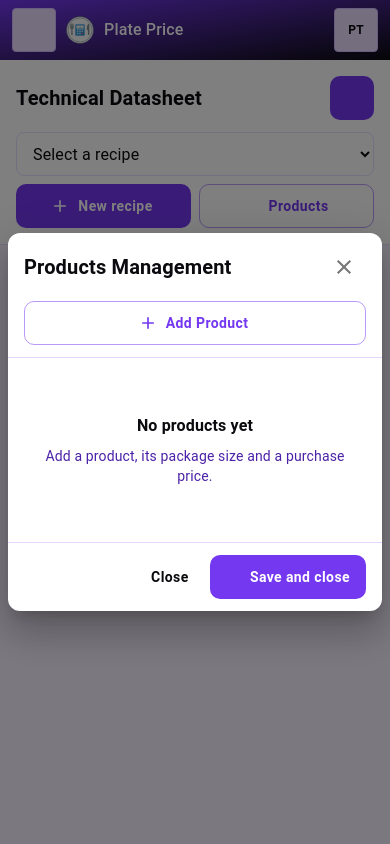
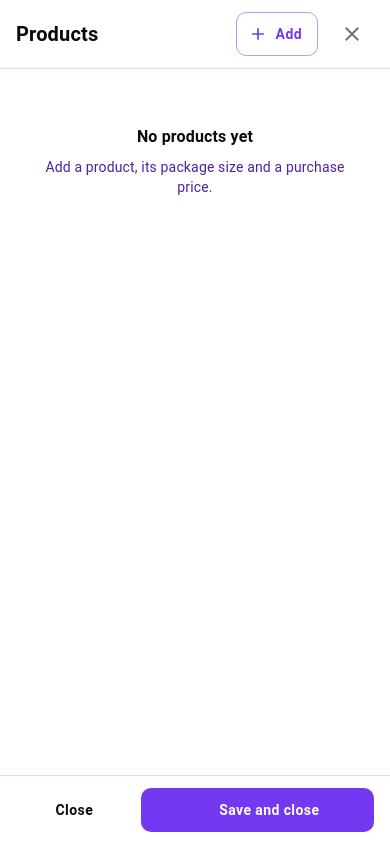
Before and after one commit to TheDevLion/plate-price, a React (Vite) app: page /#/ in a window 390 px wide. Both pictures are taken after a click on the button "Products". Built offline with nearby package versions, Linux system fonts and the light colour scheme; some icons are missing.

Commit message:
fix(products): 🐛 improve mobile editor and price fields

```diff
--- a/src/components/PlatePrice/product/ProductModal.tsx
+++ b/src/components/PlatePrice/product/ProductModal.tsx
@@ -54,6 +54,7 @@ export const ProductsModal = ({ onClose }: Props) => {
     const handleAddProduct = () => {
         const newProd: Product = makeProduct(getNextId(), "", 1, "", []);
         setProducts([...products, newProd])
+        requestAnimationFrame(() => document.getElementById(`product-name-${productId(newProd)}`)?.focus());
     };
 
     const handleDeleteProduct = (id: string) => {
@@ -73,6 +74,7 @@ export const ProductsModal = ({ onClose }: Props) => {
             ) : p
         );
         setProducts(updated)
+        requestAnimationFrame(() => document.getElementById(`price-description-${priceId(newPrice)}`)?.focus());
     };
 
     const handleChangeProduct = (id: string, field: "name" | "quantity" | "unit", value: number | string) => {
@@ -135,10 +137,17 @@ export const ProductsModal = ({ onClose }: Props) => {
                 fullWidth
                 maxWidth="lg"
                 aria-labelledby={titleId}
-                slotProps={{ paper: { component: "form", onSubmit: saveChanges, sx: { m: { xs: 1, sm: 4 }, width: { xs: "calc(100% - 16px)", sm: "calc(100% - 64px)" }, maxHeight: "90dvh" } } }}
+                slotProps={{ paper: { component: "form", onSubmit: saveChanges, sx: {
+                    m: { xs: 1, sm: 4 },
+                    width: { xs: "calc(100% - 16px)", sm: "calc(100% - 64px)" },
+                    maxHeight: "90dvh",
+                    "@media (max-width: 639px), (max-height: 480px)": {
+                        m: 0, width: "100%", maxWidth: "100%", height: "100dvh", maxHeight: "100dvh", borderRadius: 0,
+                    },
+                } } }}
             >
                 <ProductsModalHeader titleId={titleId} onAddProduct={handleAddProduct} onClose={handleClose} />
-                <DialogContent dividers sx={{ p: { xs: 2, sm: 3 } }}>
+                <DialogContent dividers sx={{ p: { xs: 2, sm: 3 }, minHeight: 0, overscrollBehavior: "contain" }}>
                     {saveError && <Alert severity="error" sx={{ mb: 2 }}>{t("saveError")}</Alert>}
                     <ProductsTable
                         products={products}
--- a/src/components/PlatePrice/product/ProductsModalFooter.tsx
+++ b/src/components/PlatePrice/product/ProductsModalFooter.tsx
@@ -11,8 +11,8 @@ export const ProductsModalFooter = ({ onClose, isDirty }: ProductsModalFooterPro
   const { t } = useI18n();
 
   return (
-    <div className="flex flex-wrap items-center justify-end gap-2 px-4 py-3 sm:px-6">
-      {isDirty && <span className="mr-auto text-sm text-grape-700" role="status">{t("unsavedChanges")}</span>}
+    <div className="product-modal-footer grid shrink-0 grid-cols-[minmax(0,1fr)_minmax(0,2fr)] gap-2 px-4 py-3 sm:flex sm:flex-wrap sm:items-center sm:justify-end sm:px-6">
+      {isDirty && <span className="col-span-2 mr-auto text-sm text-grape-700" role="status">{t("unsavedChanges")}</span>}
       <Button color="secondary" onClick={onClose}>{t("close")}</Button>
       <Button type="submit" variant="contained" startIcon={<SaveIcon />}>
         {t("saveAndClose")}
--- a/src/components/PlatePrice/product/ProductsModalHeader.tsx
+++ b/src/components/PlatePrice/product/ProductsModalHeader.tsx
@@ -12,13 +12,17 @@ export const ProductsModalHeader = ({ titleId, onAddProduct, onClose }: Products
   const { t } = useI18n();
 
   return (
-    <div className="flex flex-wrap items-center gap-3 px-4 py-3 sm:px-6">
-      <h2 id={titleId} className="min-w-0 flex-1 text-xl font-semibold">{t("productsManagement")}</h2>
-      <IconButton onClick={onClose} aria-label={t("close")} sx={{ order: { sm: 1 } }}>
+    <div className="flex shrink-0 flex-wrap items-center gap-3 px-4 py-3 sm:px-6">
+      <h2 id={titleId} className="min-w-0 flex-1 text-xl font-semibold">
+        <span className="sm:hidden">{t("productsShort")}</span>
+        <span className="hidden sm:inline">{t("productsManagement")}</span>
+      </h2>
+      <IconButton onClick={onClose} aria-label={t("close")} sx={{ order: 1 }}>
         <Close />
       </IconButton>
-      <Button variant="outlined" startIcon={<Add />} onClick={onAddProduct} sx={{ width: { xs: "100%", sm: "auto" } }}>
-        {t("addProduct")}
+      <Button variant="outlined" startIcon={<Add />} onClick={onAddProduct} aria-label={t("addProduct")}>
+        <span className="sm:hidden">{t("addShort")}</span>
+        <span className="hidden sm:inline">{t("addProduct")}</span>
       </Button>
     </div>
   );
--- a/src/components/PlatePrice/product/ProductsTable.tsx
+++ b/src/components/PlatePrice/product/ProductsTable.tsx
@@ -79,14 +79,20 @@ export const ProductsTable = ({ products, onAddPrice, onDeleteProduct, onDeleteP
               <span className="mb-1 block text-xs font-medium text-grape-700 lg:hidden">{t("tablePrices")}</span>
               <div className="space-y-2">
                 {productPrices(product).map(price => (
-                  <div key={priceId(price)} className="grid grid-cols-[minmax(0,1fr)_6rem_44px] items-center gap-2">
+                  <div key={priceId(price)} className="grid grid-cols-[minmax(0,1fr)_44px] items-end gap-2 rounded-lg bg-grape-50 p-3 sm:grid-cols-[minmax(0,1fr)_6rem_44px] sm:items-center sm:rounded-none sm:bg-transparent sm:p-0">
+                    <label className="col-span-2 min-w-0 sm:col-span-1">
+                      <span className="mb-1 block text-xs font-medium text-grape-700 sm:hidden">{t("description")}</span>
                       <input
+                        id={`price-description-${priceId(price)}`}
                         aria-label={t("description")}
                         placeholder={t("description")}
                         className="ui-control w-full"
                         value={priceDescription(price)}
                         onChange={event => onChangePrice(productId(product), priceId(price), "description", event.target.value)}
                       />
+                    </label>
+                    <label className="min-w-0">
+                      <span className="mb-1 block text-xs font-medium text-grape-700 sm:hidden">{t("priceValue")} ({t("currencyPrefix")})</span>
                       <input
                         aria-label={`${t("priceValue")} (${t("currencyPrefix")})`}
                         type="number"
@@ -97,6 +103,7 @@ export const ProductsTable = ({ products, onAddPrice, onDeleteProduct, onDeleteP
                         value={priceValue(price)}
                         onChange={event => onChangePrice(productId(product), priceId(price), "value", event.target.value === "" ? "" : Number(event.target.value))}
                       />
+                    </label>
                     <Tooltip title={t("deletePrice")}>
                       <IconButton color="error" aria-label={t("deletePrice")} onClick={() => onDeletePrice(productId(product), priceId(price))}>
                         <Delete fontSize="small" />
--- a/src/index.css
+++ b/src/index.css
@@ -14,4 +14,10 @@
     @apply hover:border-grape-300 focus-visible:outline-none focus-visible:ring-2 focus-visible:ring-grape-500 focus-visible:ring-offset-1;
     @apply disabled:cursor-not-allowed disabled:bg-grape-50 disabled:text-grape-700;
   }
+
+  @media (max-width: 639px) {
+    .product-modal-footer {
+      padding-bottom: max(12px, env(safe-area-inset-bottom));
+    }
+  }
 }
```
Also changed, not shown: 1 other file (tests, documents, lock files or other folders). Lines whose indentation alone changed are shown as unchanged.
